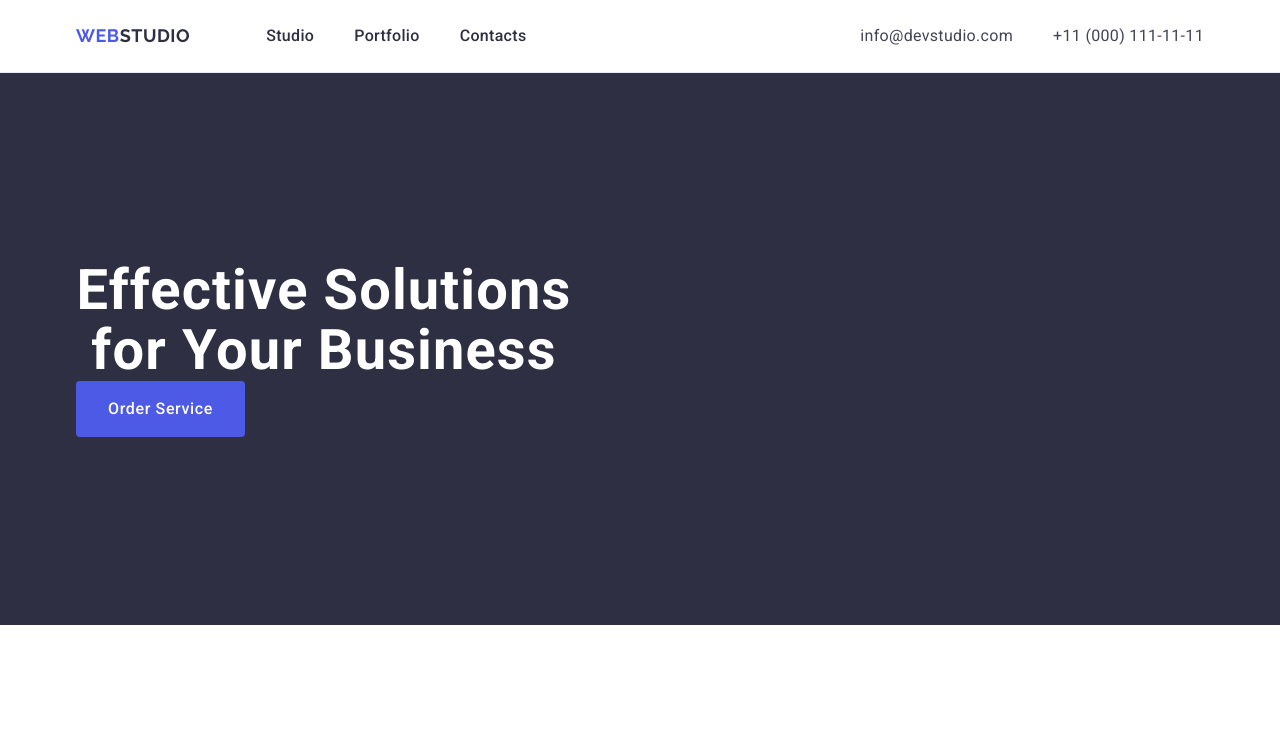
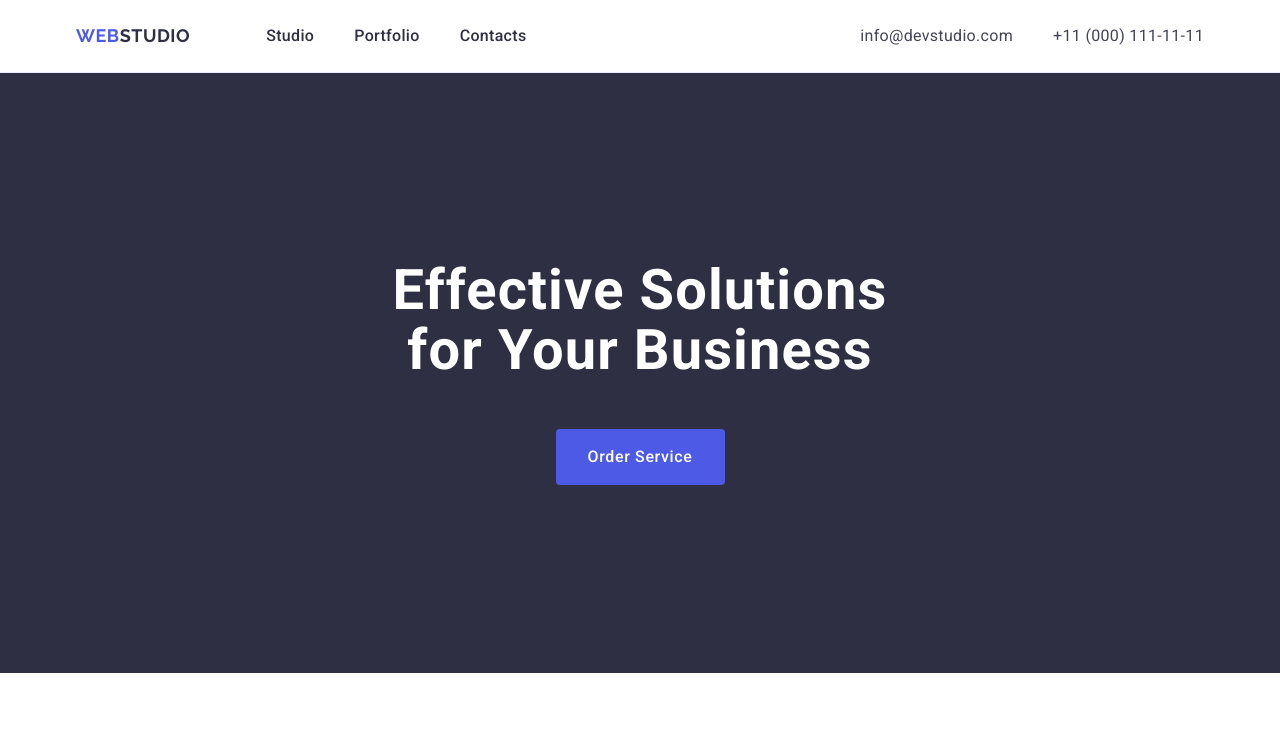
Before and after one commit to Anatoliy-Noscov/goit-markup-hw-03, a plain HTML site: page index.html in a window 1280 px wide. Shown: the top 742 px of the page. Drawn offline with nearby package versions, Linux system fonts and the light colour scheme.

Commit message:
finished hw8

```diff
--- a/css/styles.css
+++ b/css/styles.css
@@ -8,14 +8,9 @@ body {
      background-color: #2e2f42;;
 }
 
-.hero-title {
-   font-weight: 700;
-    font-size: 56px;
-    line-height: 1.07;
-    letter-spacing: 0.02em;
-    text-align: center;
-    color: #fff;
-}
+
+
+
 
 .button-hero {
     letter-spacing: 0.04em;
@@ -83,14 +78,19 @@ border-bottom: 1px solid #e7e9fc;
 
 .page-hero {
     padding: 188px 0;
+
 }
 
 .hero-title {
-    max-width: 496px;
+   font-weight: 700;
+   max-width: 496px;
     font-size: 56px;
-line-height: 1.07;
-letter-spacing: 0.02em;
-text-align: center;
+    line-height: 1.07;
+    letter-spacing: 0.02em;
+    text-align: center;
+    color: #fff;
+    margin-left: auto;
+    margin-right: auto;
 }
 
 .button-hero {
@@ -100,6 +100,9 @@ text-align: center;
     border: none;
 
     border-radius: 4px;
+    margin-right: auto;
+    margin-left: auto;
+    margin-top: 48px;
 /* padding: 16px 32px; */
 
 
@@ -302,8 +305,10 @@ color: #404bbf;
     row-gap: 48px;
 }
 
-.portfolio-item{
+
+.portfolio-item {
     width: calc((100% – 48px)/3);
+
 }
 
 .container-item {
@@ -349,4 +354,5 @@ color: #404bbf;
 
 .logo-footer {
     margin-bottom: 16px;
+    display: inline-block;
 }
```
